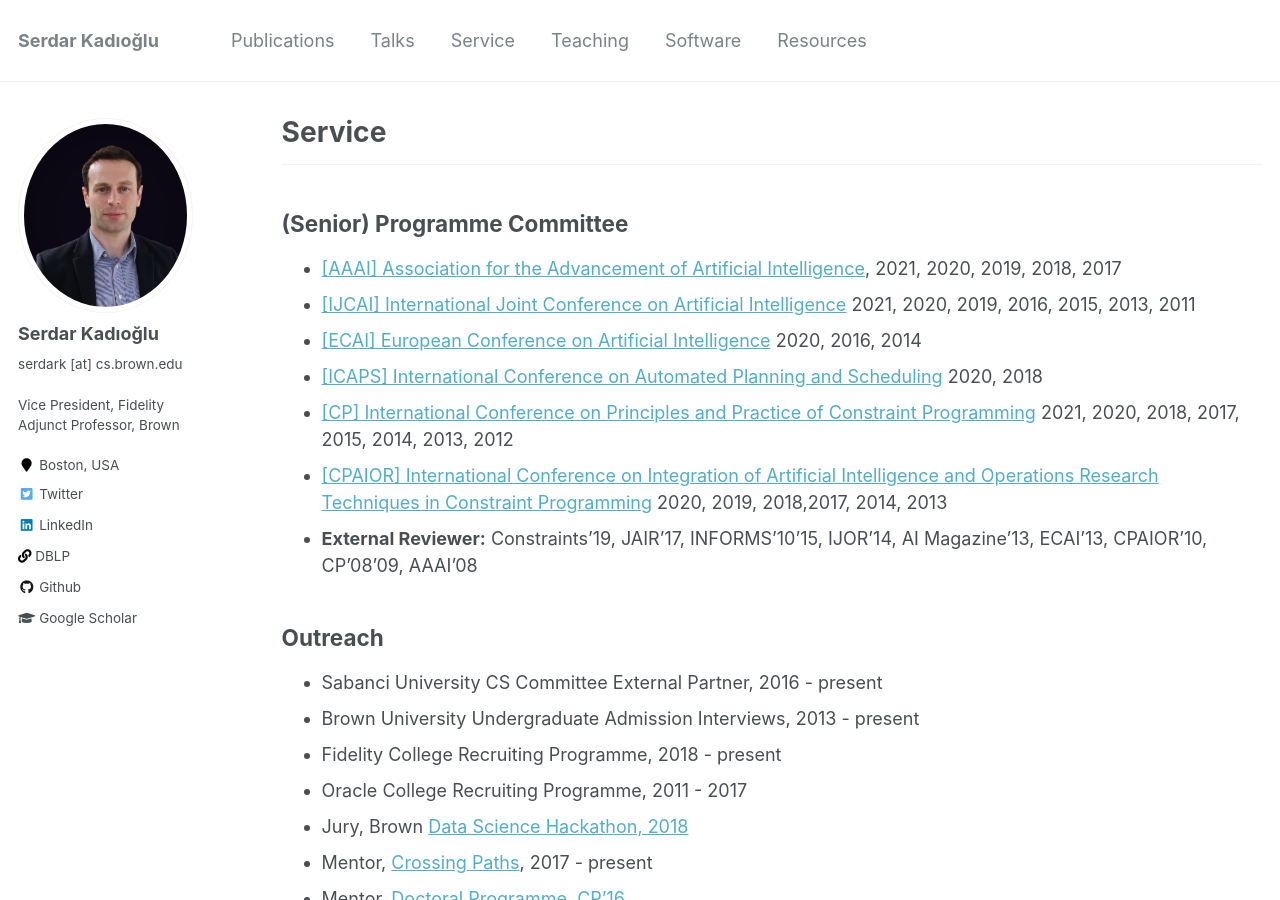
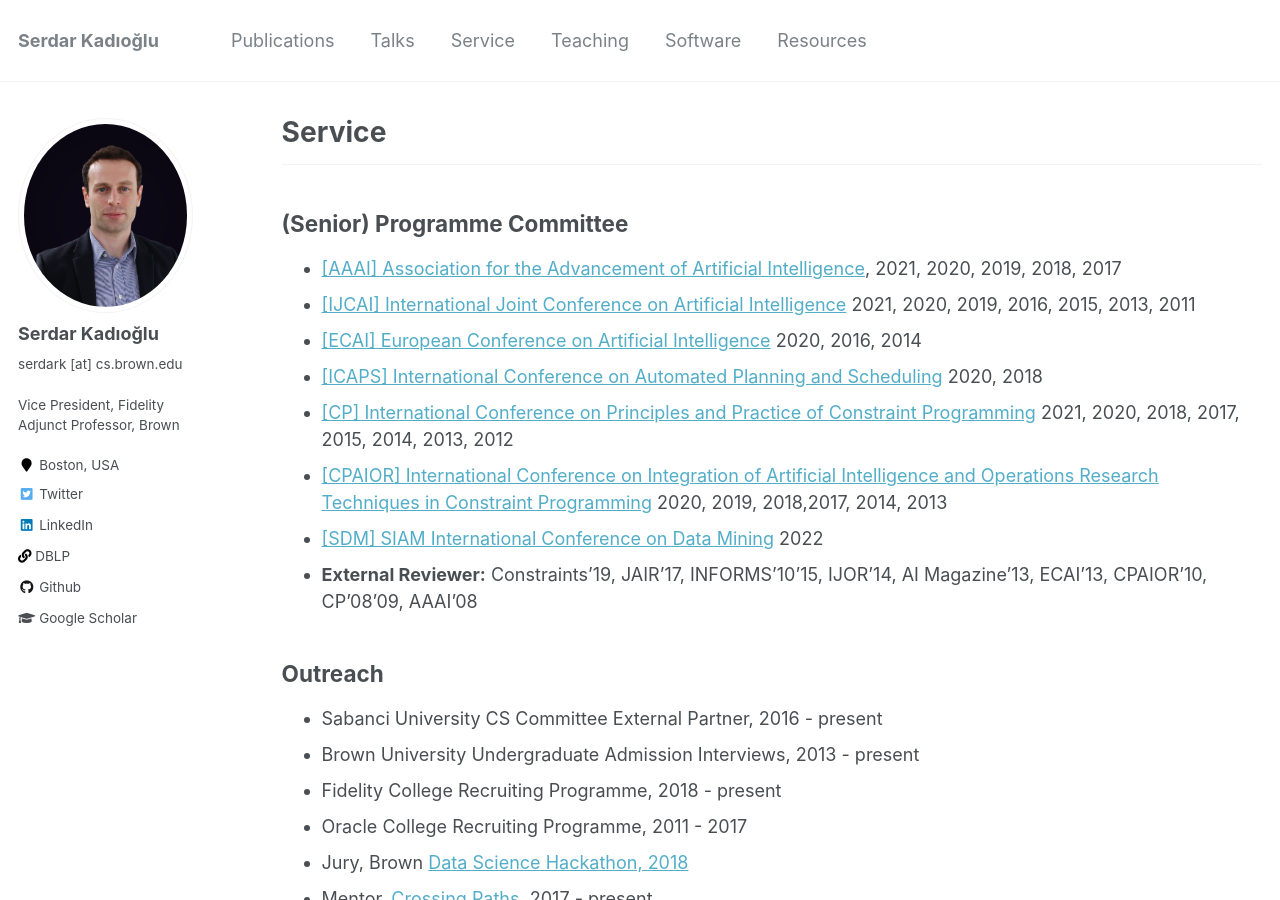
Before and after one commit to skadio/skadio.github.io, a Jekyll site: the page built from _pages/service.md, in a window 1280 px wide and 900 px high. Built offline with Jekyll 4.4.1, drawn with Linux system fonts in a browser that asks for light colours.

Commit message:
Update service.md

```diff
--- a/_pages/service.md
+++ b/_pages/service.md
@@ -11,10 +11,11 @@ author_profile: true
 
 - [[AAAI] Association for the Advancement of Artificial Intelligence](https://www.aaai.org/), 2021, 2020, 2019, 2018, 2017
 - [[IJCAI] International Joint Conference on Artificial Intelligence](http://ijcai.org/) 2021, 2020, 2019, 2016, 2015, 2013, 2011
-- [[ECAI] European Conference on Artificial Intelligence](http://www.ecai2014.org/) 2020, 2016, 2014
-- [[ICAPS] International Conference on Automated Planning and Scheduling](http://icaps18.icaps-conference.org/coplas/) 2020, 2018
-- [[CP] International Conference on Principles and Practice of Constraint Programming](http://cp2013.a4cp.org/) 2021, 2020, 2018, 2017, 2015, 2014, 2013, 2012
-- [[CPAIOR] International Conference on Integration of Artificial Intelligence and Operations Research Techniques in Constraint Programming](http://4c.ucc.ie/cpaior2014//) 2020, 2019, 2018,2017, 2014, 2013
+- [[ECAI] European Conference on Artificial Intelligence](https://eurai.org/activities/ECAI_conferences) 2020, 2016, 2014
+- [[ICAPS] International Conference on Automated Planning and Scheduling](https://www.icaps-conference.org/) 2020, 2018
+- [[CP] International Conference on Principles and Practice of Constraint Programming](http://cp2014.a4cp.org/events/cp-conference-series/) 2021, 2020, 2018, 2017, 2015, 2014, 2013, 2012
+- [[CPAIOR] International Conference on Integration of Artificial Intelligence and Operations Research Techniques in Constraint Programming](https://cpaior.org/) 2020, 2019, 2018,2017, 2014, 2013
+- [[SDM] SIAM International Conference on Data Mining](https://www.siam.org/) 2022
 - **External Reviewer:** Constraints'19, JAIR'17, INFORMS'10'15, IJOR'14, AI Magazine'13, ECAI'13, CPAIOR'10, CP'08’09, AAAI'08
 
 
```
